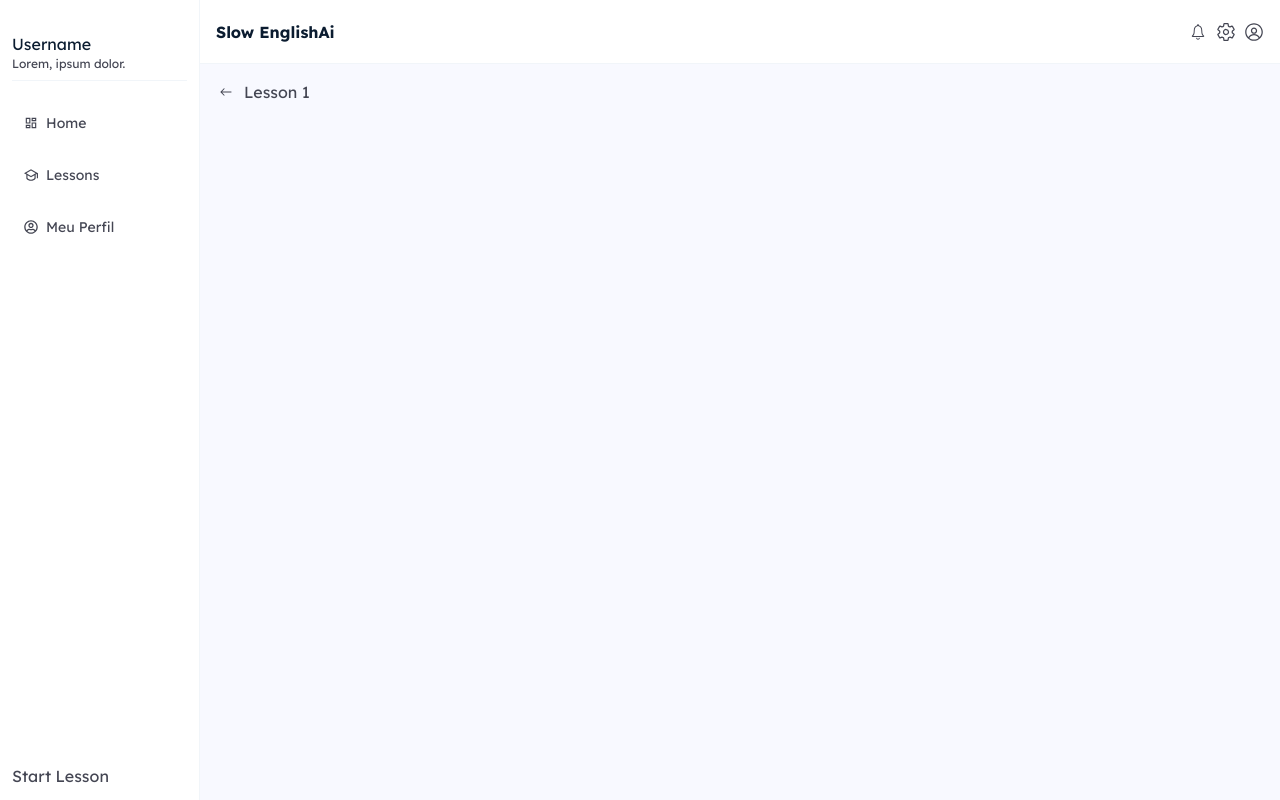
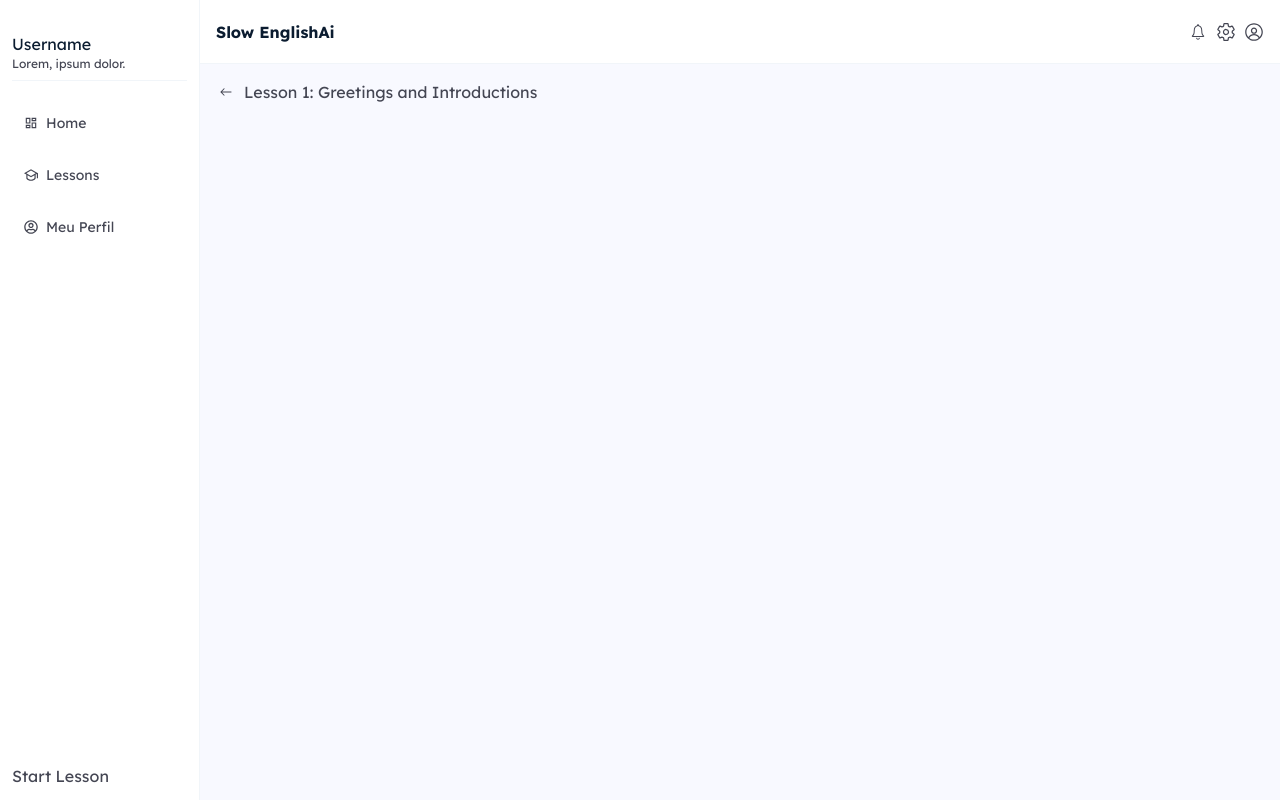
Before and after one commit to PHSalazar/slow-englishai, a React (Vite) app: page /slow-englishai/lesson/1 in a window 1280 px wide. Built offline with nearby package versions, Linux system fonts and the light colour scheme.

Commit message:
feat: implement active lesson state and progress tracking with zustand

```diff
--- a/src/App.tsx
+++ b/src/App.tsx
@@ -31,7 +31,8 @@ const routes = createBrowserRouter([
         path: '*',
         element: <ErrorPage />
       }
-    ]
+    ],
+    errorElement: <ErrorPage />
   }
 ],
   {
--- a/src/pages/FullScreenLesson.tsx
+++ b/src/pages/FullScreenLesson.tsx
@@ -6,10 +6,14 @@ import useLessonStore from '../store/useLessonStore';
 const FullScreenLesson = () => {
     const { id } = useParams();
     const navigate = useNavigate();
+    const allLessons = useLessonStore((state) => state.allLessons);
     const setActiveLesson = useLessonStore((state) => state.setActiveLesson);
 
+    const currentLesson = allLessons.find(lesson => lesson.id === Number(id));
+    const titleCurrentLesson = currentLesson ? currentLesson.title : null;
+
     useEffect(() => {
-        setActiveLesson(Number(id));
+        setActiveLesson(currentLesson);
     }, [])
 
     return (
@@ -17,7 +21,7 @@ const FullScreenLesson = () => {
             <div className='flex flex-nowrap items-center gap-2'>
                 <IoIosArrowRoundBack size={20} onClick={() => navigate(-1)} className='cursor-pointer' title='Voltar para Lessons' />
                 <p>
-                    Lesson {id}
+                    {titleCurrentLesson}
                 </p>
             </div>
         </div>
--- a/src/pages/Lessons.tsx
+++ b/src/pages/Lessons.tsx
@@ -7,8 +7,8 @@ const Lessons = () => {
     const allLessons = useLessonStore((state) => state.allLessons);
     const activeLesson = useLessonStore((state) => state.activeLesson);
 
-    const currentLesson = allLessons.find(lesson => lesson.id === activeLesson);
-    const titleCurrentLesson = currentLesson ? currentLesson.title : null;
+    const currentLesson = allLessons.find(lesson => lesson.id === activeLesson?.data?.id);
+    const titleCurrentLesson = currentLesson?.title;
 
 
     return (
--- a/src/store/useLessonStore.ts
+++ b/src/store/useLessonStore.ts
@@ -6,11 +6,17 @@ interface Lesson {
     description: string
 }
 
+interface ActiveLesson {
+    data: Lesson | null;
+    completed: boolean,
+    percentage: number | null;
+}
+
 interface LessonState {
     allLessons: Lesson[],
-    activeLesson: number | null; // id da últ. lição estudada
+    activeLesson: ActiveLesson | null; // id da últ. lição estudada
     setLessons: (newLessons: Lesson[]) => void;
-    setActiveLesson: (id: number) => void;
+    setActiveLesson: (id: Lesson) => void;
 }
 
 const useLessonStore = create<LessonState>((set) => ({
@@ -57,7 +63,7 @@ const useLessonStore = create<LessonState>((set) => ({
     setLessons: (newLesson) => set({ allLessons: newLesson }),
 
     // Setar ult. licao aberta
-    setActiveLesson: (id) => set({ activeLesson: id })
+    setActiveLesson: (lesson) => set({ activeLesson: { data: lesson, completed: false, percentage: 0 } })
 
 
 }))
```
